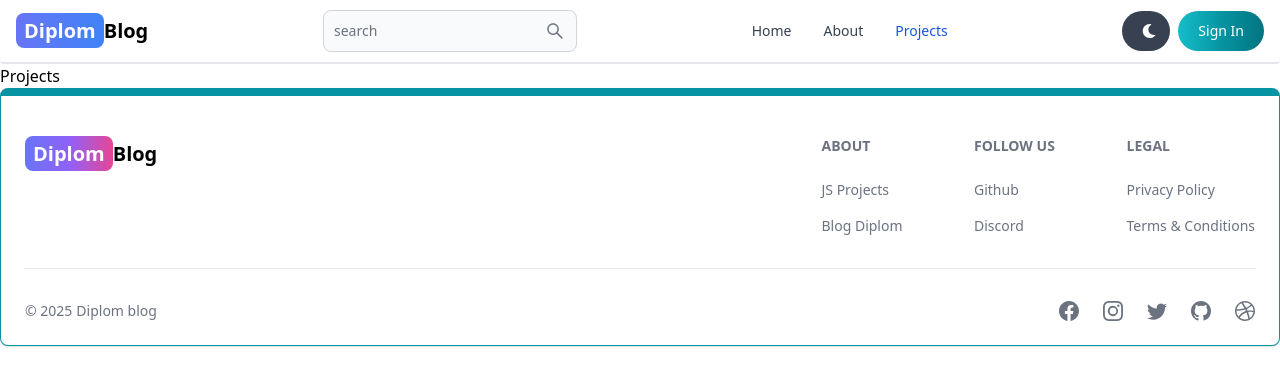
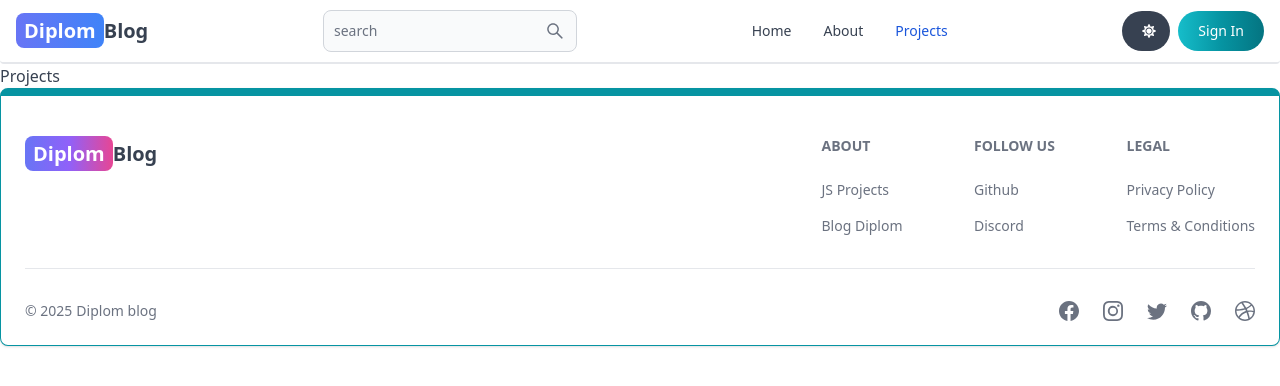
Before and after one commit to longnguyendo/diplom-mern, a React (Vite) app in the folder client/: page /projects in a window 1280 px wide. Shown: the top 386 px of the page. Built offline with nearby package versions, Linux system fonts and the light colour scheme; no server answers.

Commit message:
1. add dark mode fail, 2. make the dashboard private

```diff
--- a/client/src/App.jsx
+++ b/client/src/App.jsx
@@ -8,6 +8,7 @@ import SignIn from './pages/SignIn';
 import SignUp from './pages/SignUp';
 import Header from './components/Header';
 import FooterCom from './components/Footer';
+import PrivateRoute from './components/PrivateRoute';
 
 const App = () => {
   return (
@@ -17,7 +18,9 @@ const App = () => {
         <Route path="/" element={<Home />} />
         <Route path="/about" element={<About />} />
         <Route path="/projects" element={<Projects />} />
-        <Route path="/dashboard" element={<Dashboard />} />
+        <Route element={<PrivateRoute/>}>
+          <Route path="/dashboard" element={<Dashboard />} />
+        </Route>
         <Route path="/signin" element={<SignIn />} />
         <Route path="/signup" element={<SignUp />} />
       </Routes>
--- a/client/src/components/Header.jsx
+++ b/client/src/components/Header.jsx
@@ -1,71 +1,110 @@
-import React from 'react'
-import { Avatar, Button, NavbarToggle, Navbar, TextInput, NavbarCollapse, NavbarLink, Dropdown, DropdownHeader, DropdownItem, DropdownDivider } from 'flowbite-react'
-import { Link, useLocation } from 'react-router-dom'
-import { AiOutlineSearch } from 'react-icons/ai'
-import { FaMoon } from 'react-icons/fa'
-import { useSelector } from 'react-redux'
+import React from "react";
+import {
+  Avatar,
+  Button,
+  NavbarToggle,
+  Navbar,
+  TextInput,
+  NavbarCollapse,
+  NavbarLink,
+  Dropdown,
+  DropdownHeader,
+  DropdownItem,
+  DropdownDivider,
+} from "flowbite-react";
+import { Link, useLocation } from "react-router-dom";
+import { AiOutlineSearch } from "react-icons/ai";
+import { FaMoon, FaSun } from "react-icons/fa";
+import { useSelector, useDispatch } from "react-redux";
+import { toggleTheme } from "../redux/theme/themeSlice";
 // import {}
 
 const Header = () => {
   const path = useLocation().pathname;
   const { currentUser } = useSelector((state) => state.user);
+  const { theme } = useSelector((state) => state.theme);
+  const dispatch = useDispatch();
 
   return (
-    <Navbar className='border-b-2' fluid rounded>
-      <Link to='/' className='self-center text-sm font-semibold whitespace-nowrap sm:text-xl dark:text-white'>
-        <span className='px-2 py-1 text-white rounded-lg bg-gradient-to-r from-indigo-500 to-blue-500'>Diplom</span>
+    <Navbar className="border-b-2" fluid rounded>
+      <Link
+        to="/"
+        className="self-center text-sm font-semibold whitespace-nowrap sm:text-xl dark:text-white"
+      >
+        <span className="px-2 py-1 text-white rounded-lg bg-gradient-to-r from-indigo-500 to-blue-500">
+          Diplom
+        </span>
         Blog
       </Link>
       <form>
         <TextInput
-          type='text'
-          placeholder='search'
+          type="text"
+          placeholder="search"
           rightIcon={AiOutlineSearch}
-          className='hidden lg:inline '
+          className="hidden lg:inline "
         />
       </form>
-      <Button className='w-12 h-10 lg:hidden' color='gray' pill>
+      <Button className="w-12 h-10 lg:hidden" color="gray" pill>
         <AiOutlineSearch />
       </Button>
-      <div className='flex gap-2 md:order-2'>
-        <Button className='hidden w-12 h-10 sm:inline' color='gray' pill>
-          <FaMoon />
+      <div className="flex gap-2 md:order-2">
+        <Button
+          className="hidden w-12 h-10 sm:inline"
+          color="gray"
+          pill
+          onClick={() => dispatch(toggleTheme())}
+        >
+          {theme === "light" ? <FaSun /> : <FaMoon />}
         </Button>
+        {/* Change between sign in and profile */}
         {currentUser ? (
           <Dropdown
             arrowIcon={false}
             inline
             label={
-            <Avatar alt='user' img={currentUser.profilePicture} rounded />
+              <Avatar alt="user" img={currentUser.profilePicture} rounded />
             }
           >
             <DropdownHeader>
-            <span className='block text-sm'>@{currentUser.username}</span>
-            <span className='block text-sm font-medium truncate'>{currentUser.email}</span>
+              <span className="block text-sm">@{currentUser.username}</span>
+              <span className="block text-sm font-medium truncate">
+                {currentUser.email}
+              </span>
             </DropdownHeader>
-          <Link to={'/dashboard?tab=profile'}>
+            <Link to={"/dashboard?tab=profile"}>
               <DropdownItem>Profile</DropdownItem>
             </Link>
             <DropdownDivider />
             <DropdownItem>Sign out</DropdownItem>
           </Dropdown>
         ) : (
-        <Link to='/signin'>
-          <Button className='text-white bg-gradient-to-r from-teal-400 via-teal-500 to-teal-600 hover:bg-gradient-to-br focus:ring-teal-300 dark:focus:ring-teal-800 ' pill>
+          <Link to="/signin">
+            <Button
+              className="text-white bg-gradient-to-r from-teal-400 via-teal-500 to-teal-600 hover:bg-gradient-to-br focus:ring-teal-300 dark:focus:ring-teal-800 "
+              pill
+            >
               Sign In
             </Button>
           </Link>
         )}
-        <NavbarToggle/>
+        <NavbarToggle />
       </div>
       <NavbarCollapse>
-        <NavbarLink href="/" active={path==='/'} as={'div'}> Home </NavbarLink>
-        <NavbarLink href="/about" active={path==='/about'} as={'div'}> About </NavbarLink>
-        <NavbarLink href="/projects"active={path==='/projects'} as={'div'}> Projects </NavbarLink>
+        <NavbarLink href="/" active={path === "/"} as={"div"}>
+          {" "}
+          Home{" "}
+        </NavbarLink>
+        <NavbarLink href="/about" active={path === "/about"} as={"div"}>
+          {" "}
+          About{" "}
+        </NavbarLink>
+        <NavbarLink href="/projects" active={path === "/projects"} as={"div"}>
+          {" "}
+          Projects{" "}
+        </NavbarLink>
       </NavbarCollapse>
+    </Navbar>
+  );
+};
 
-    </Navbar>
-  )
-}
-
-export default Header
+export default Header;
--- /dev/null
+++ b/client/src/components/PrivateRoute.jsx
@@ -0,0 +1,10 @@
+import { useSelector } from "react-redux"
+import { Outlet, Navigate } from "react-router-dom";
+
+const PrivateRoute = () => {
+    const { currentUser } = useSelector((state) => state.user);
+
+  return currentUser? <Outlet/> : <Navigate to ='/signin'/>
+}
+
+export default PrivateRoute
--- /dev/null
+++ b/client/src/components/ThemeProvider.jsx
@@ -0,0 +1,12 @@
+import { useSelector } from 'react-redux';
+
+export default function ThemeProvider({ children }) {
+  const { theme } = useSelector((state) => state.theme);
+  return (
+    <div className="dark">
+      <div className='min-h-screen text-gray-700 bg-white dark:text-gray-200 dark:bg-black'>
+        {children}
+      </div>
+    </div>
+  );
+}
--- a/client/src/main.jsx
+++ b/client/src/main.jsx
@@ -5,11 +5,14 @@ import App from './App.jsx'
 import { persistor, store} from './redux/store.js'
 import { Provider } from 'react-redux'
 import { PersistGate } from 'redux-persist/integration/react'
+import ThemeProvider from './components/ThemeProvider.jsx'
 
 createRoot(document.getElementById('root')).render(
   <PersistGate persistor={persistor}>
     <Provider store={store}>
-      <App />
+      <ThemeProvider>
+        <App />
+      </ThemeProvider>
     </Provider>
   </PersistGate>
 )
--- a/client/src/redux/store.js
+++ b/client/src/redux/store.js
@@ -1,10 +1,12 @@
 import { configureStore, combineReducers } from '@reduxjs/toolkit';
 import userReducer from './user/userSlice';
+import themeReducer from './theme/themeSlice';
 import { persistReducer, persistStore } from 'redux-persist';
 import storage from 'redux-persist/lib/storage';
 
 const rootReducer = combineReducers({
   user: userReducer,
+  theme: themeReducer,
 });
 
 const persistConfig = {
--- /dev/null
+++ b/client/src/redux/theme/themeSlice.js
@@ -0,0 +1,19 @@
+import {createSlice} from '@reduxjs/toolkit';
+
+const initialState = {
+    theme: 'light',
+};
+
+const themeSlice = createSlice({
+    name: 'theme',
+    initialState,
+    reducers: {
+        toggleTheme: (state) => {
+            state.theme = state.theme === 'light' ? 'dark' : 'light';
+        },
+        }
+});
+
+export const { toggleTheme } = themeSlice.actions;
+
+export default themeSlice.reducer;
```
Lines whose indentation alone changed are shown as unchanged.
